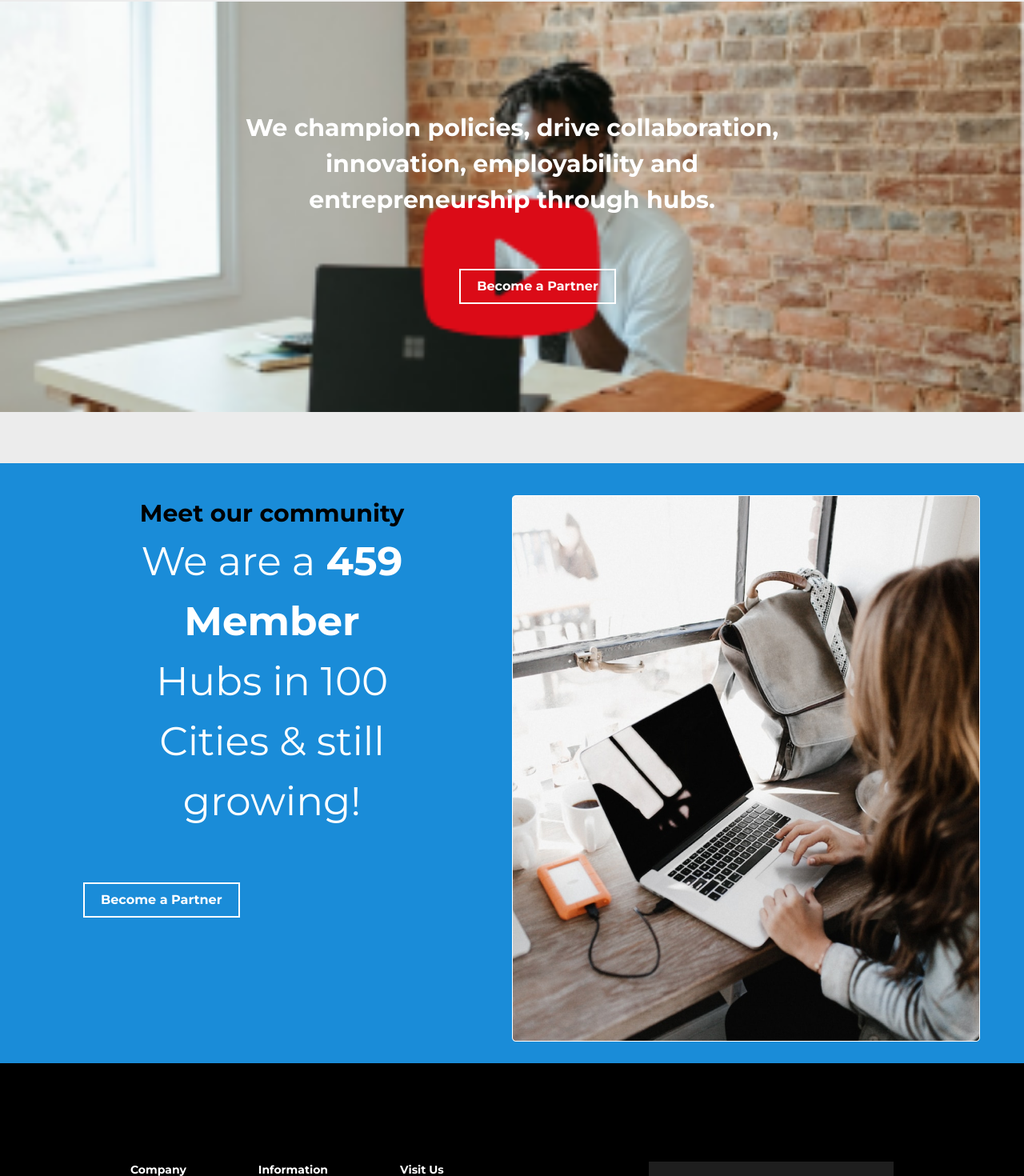
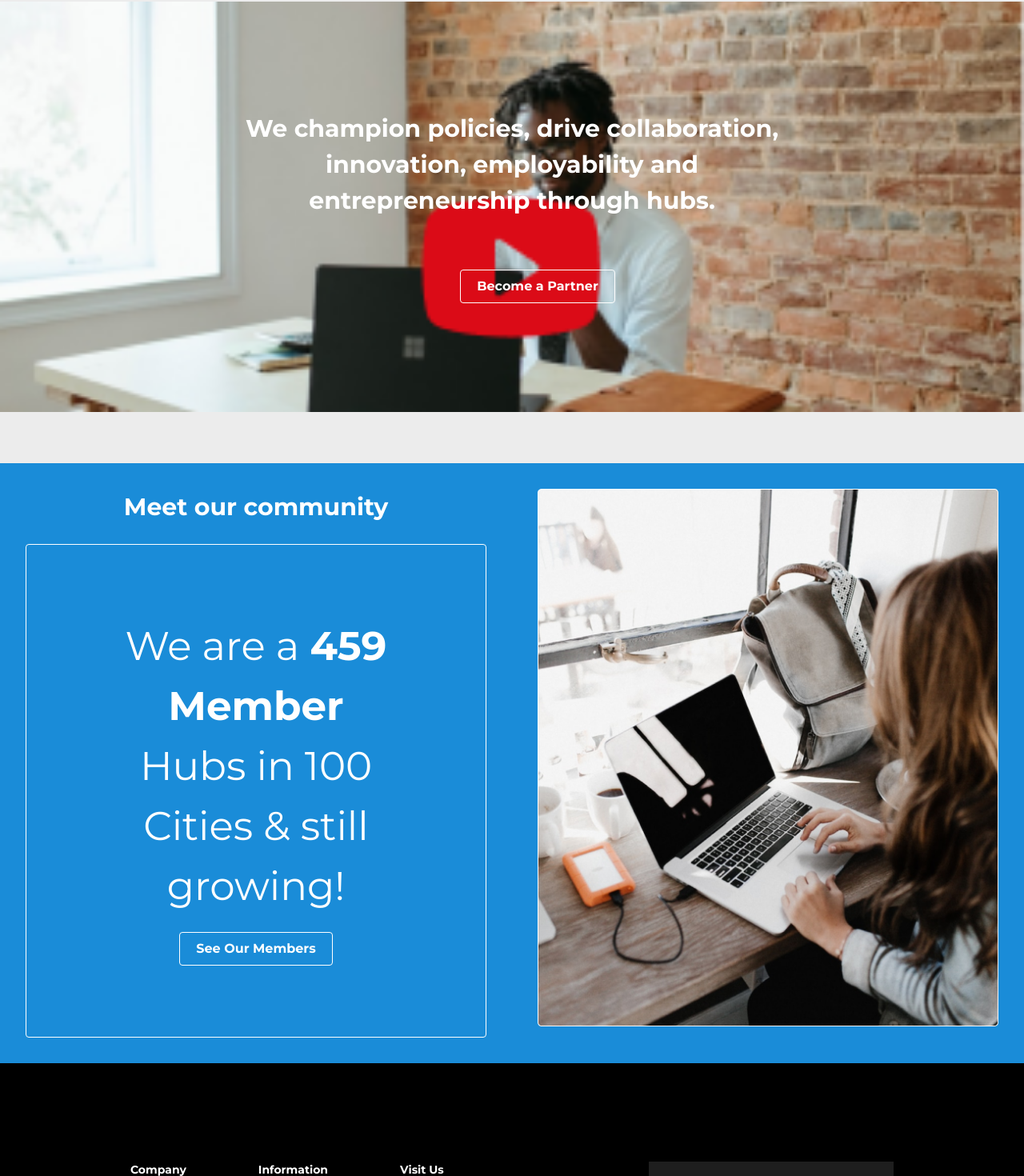
Before and after one commit to nHubNg/NNIA, a React (Vite) app: page / in a window 1280 px wide. Shown: the part 1994-3464 px from the top of the page at 80% size. Built offline with nearby package versions, Linux system fonts and the light colour scheme.

Commit message:
completed community section

```diff
--- a/src/pages/home/index.jsx
+++ b/src/pages/home/index.jsx
@@ -47,7 +47,7 @@ const Home = () => {
                         Lorem ipsum dolor sit amet, consectetur adipiscing elit. Nunc eget tortor ac elit condimentum iaculis. Maecenas sit amet nisl et felis posuere vestibulum. Sed tincidunt elit sed ipsum commodo convallis. Curabitur rutrum, massa sed feugiat pharetra, augue dolor fringilla mi, vel efficitur odio ligula nec ex. Nullam quis urna ligula. Integer non nunc felis. Praesent quis elit vel leo consequat consequat. Mauris interdum malesuada leo vel consectetur. Curabitur sodales, libero nec scelerisque varius, odio dui eleifend odio, nec commodo purus nisi nec nunc. Mauris at mauris in enim tristique aliquet.
                     </p>
 
-                    <button className="px-5 py-2 border-twitterBlue border-2 text-twitterBlue mt-16 ml-16 font-[700]
+                    <button className="px-5 py-2 border-twitterBlue border-[1px] text-twitterBlue mt-16 ml-16 font-[700] rounded
                     ">See More</button>
                 </div>
                 <div className="w-1/2">
@@ -107,17 +107,17 @@ const Home = () => {
 
         <div className={`bg-hero bg-no-repeat bg-center bg-cover h-[513px] font-montserrat font-[700] text-center flex justify-center items-center pt-30 mb-16 px-[270px] text-white flex-col`}>
             <h1 className='text-[30px]'>We champion policies, drive collaboration, innovation, employability and entrepreneurship through hubs.</h1>
-            <button className="px-5 py-2 border-white border-2 text-white mt-16 ml-16 font-[700]">Become a Partner</button>
+            <button className="px-5 py-2 rounded border-white border-[1px] text-white mt-16 ml-16 font-[700]">Become a Partner</button>
         </div>
 
 
-        <div className="h-[750px] bg-twitterBlue p-10 flex">
+        <div className="h-[750px] bg-twitterBlue p-8 flex gap-16">
             <div className="w-1/2">
-                <p className="text-[30px] font-[700] text-center flex justify-center items-center">Meet our community</p>
+                <p className="text-[30px] font-[700] flex justify-center text-white h-[10%] text-start">Meet our community</p>
+                <div className="flex justify-center items-center flex-col border-white border-[1px] rounded h-[90%]">
+                    <div className="text-center flex justify-center items-center pt-30 px-28 text-white text-[50px]"><p>We are a <span className="font-[700]">459 Member</span> Hubs in 100 Cities & still growing!</p></div>
                     <div>
-                    <div className="text-center flex justify-center items-center pt-30 px-32 text-white text-[50px]"><p>We are a <span className="font-[700]">459 Member</span> Hubs in 100 Cities & still growing!</p></div>
-                    <div>
-                        <button className="px-5 py-2 border-white border-2 text-white mt-16 ml-16 font-[700]">Become a Partner</button>
+                        <button className="mt-5 px-5 py-2 border-white border-[1px] text-white font-[700] rounded">See Our Members</button>
                     </div>
                 </div>
             </div>
```
Lines whose indentation alone changed are shown as unchanged.
